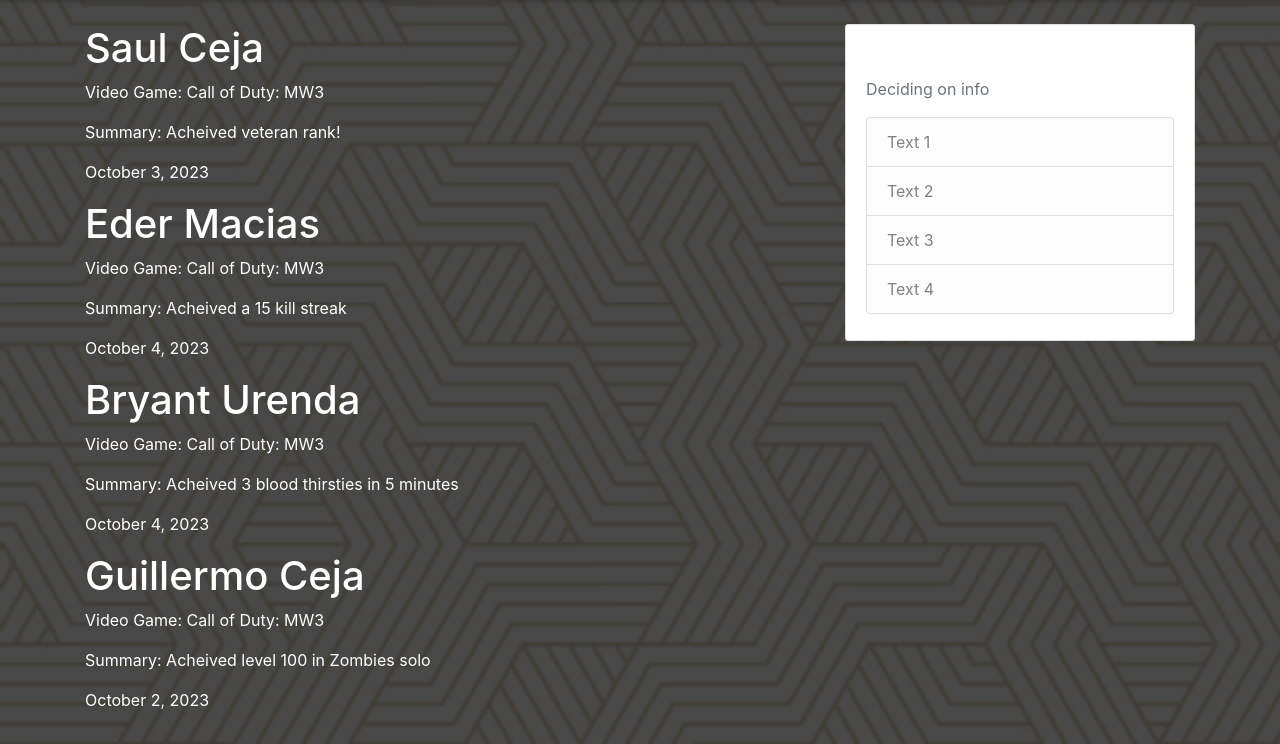
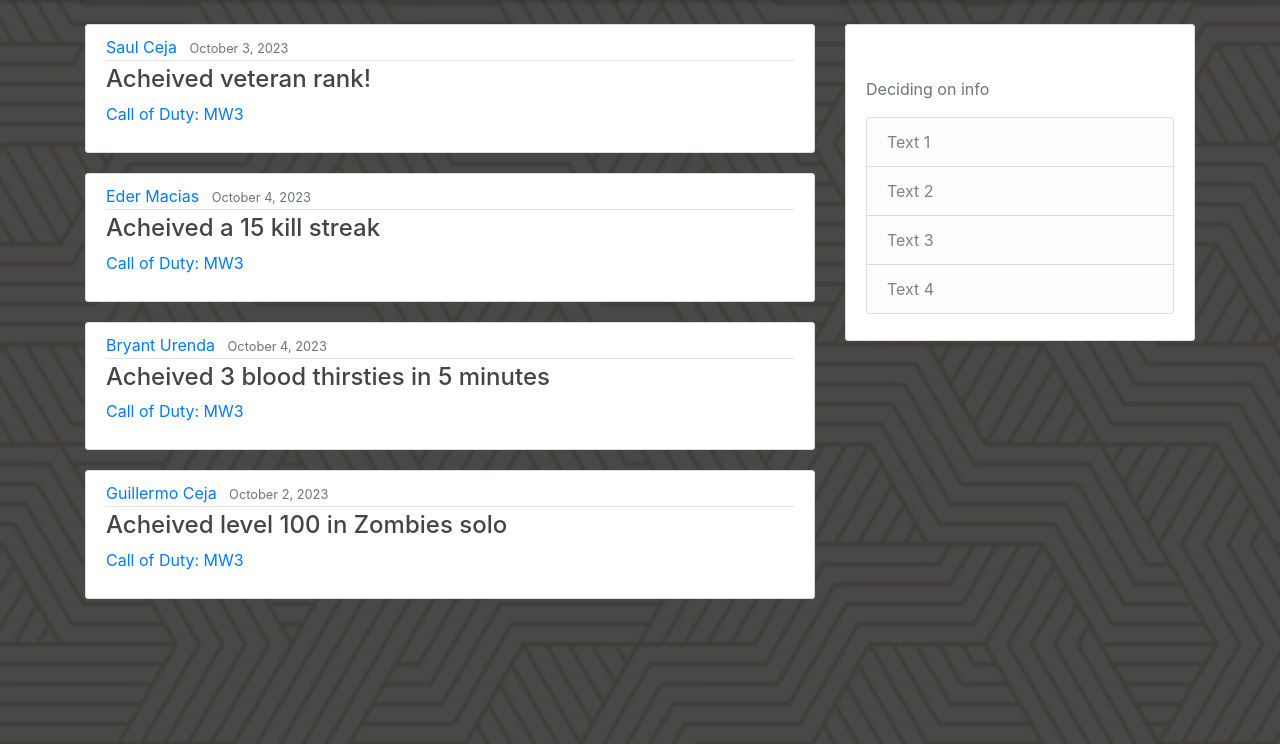
Before and after one commit to saulceja08/flatiron-phase-5-project-new, a Flask app: page / in a window 1280 px wide. Shown: the part 56-800 px from the top of the page. Run offline with Flask 3, Linux system fonts and the light colour scheme; some libraries are stand-ins or nearby versions.

Commit message:
debug data passed down from app.py and add components

```diff
--- a/server/templates/home.html
+++ b/server/templates/home.html
@@ -2,9 +2,15 @@
 
 {% block content %}
     {% for test in tests %}
-    <h1>{{ test.gamer }}</h1>
-    <p>Video Game: {{ test.video_game }}</p>
-    <p>Summary: {{ test.content }}</p>
-    <p> {{ test.date_posted }} </p>
+        <article class="media content-section">
+          <div class="media-body">
+            <div class="article-metadata">
+              <a class="mr-2" href="#">{{ test.gamer }}</a>
+              <small class="text-muted">{{ test.date_posted }}</small>
+            </div>
+            <h4><a class="article-title" href="#">{{ test.content }}</a></h4>
+            <p><a class="article-content" href="#">{{ test.video_game }}</a></p>
+          </div>
+        </article>
     {% endfor %}
 {% endblock content %}
```
